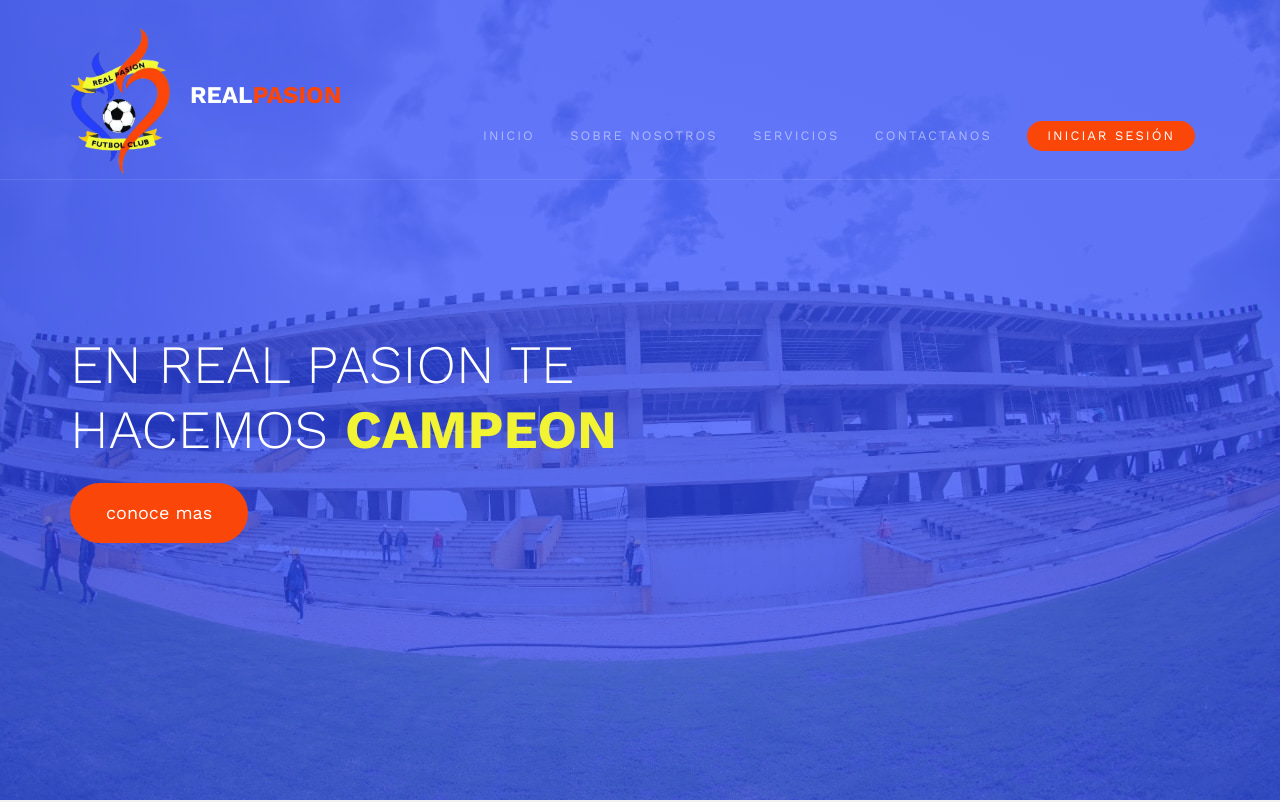
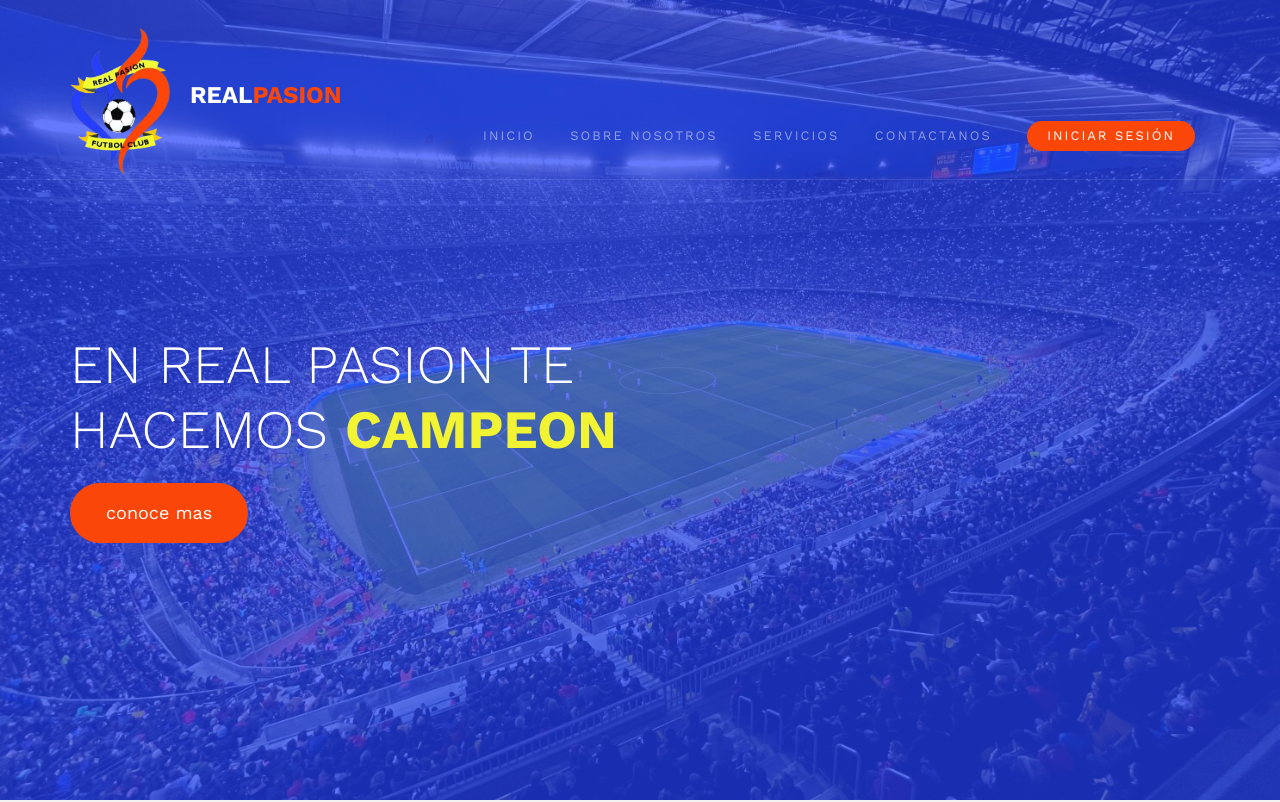
Before and after one commit to JetztromDrak/run, a plain HTML site: page index.html in a window 1280 px wide. Shown: the top 802 px of the page. Drawn offline with nearby package versions, Linux system fonts and the light colour scheme; files whose address does not match are found by name.

Commit message:
Update index.html

```diff
--- a/index.html
+++ b/index.html
@@ -95,7 +95,7 @@
 		</div>
 	</nav>
 
-	<header id="fh5co-header" class="fh5co-cover" role="banner" style="background-image:url(images/estadio.jpg);" data-stellar-background-ratio="0.5">
+	<header id="fh5co-header" class="fh5co-cover" role="banner" style="background-image:url(images/estadio1.jpg);" data-stellar-background-ratio="0.5">
 		<div class="overlay"></div>
 		<div class="container">
 			<div class="row">
```
